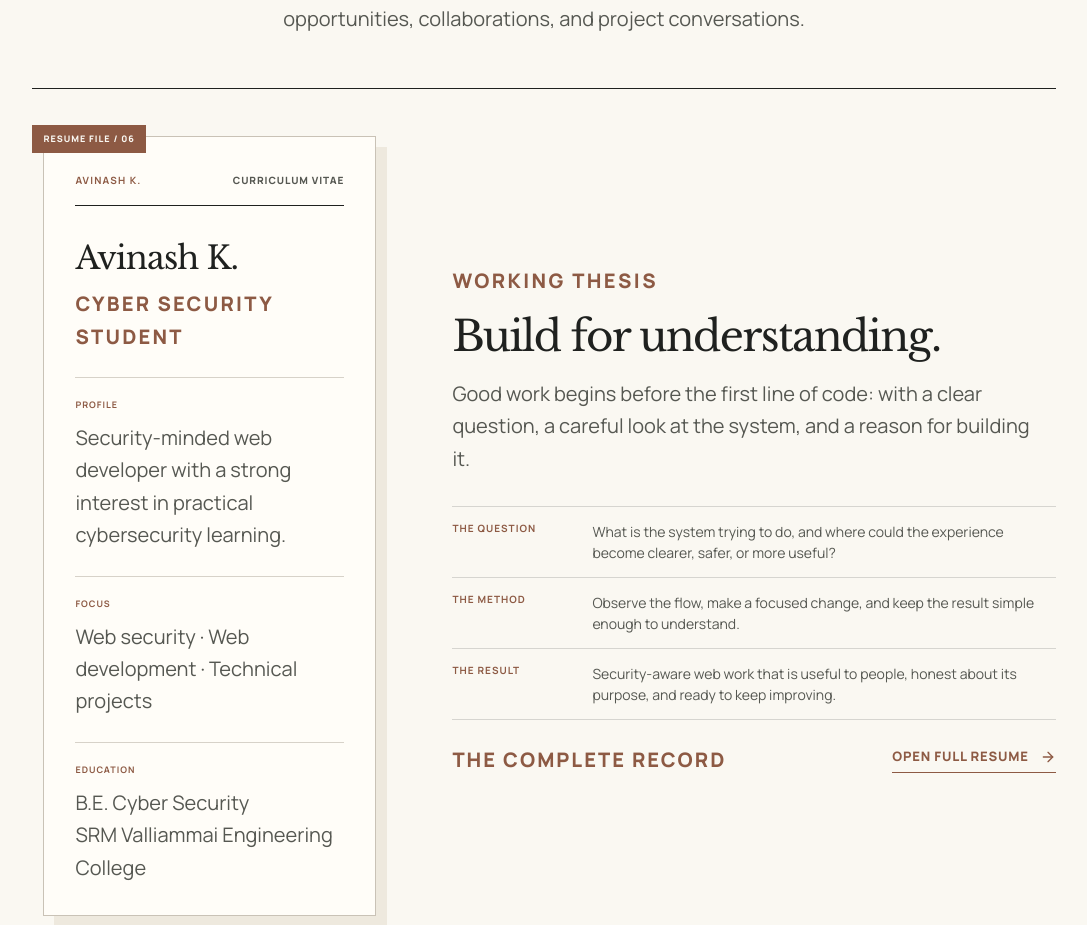
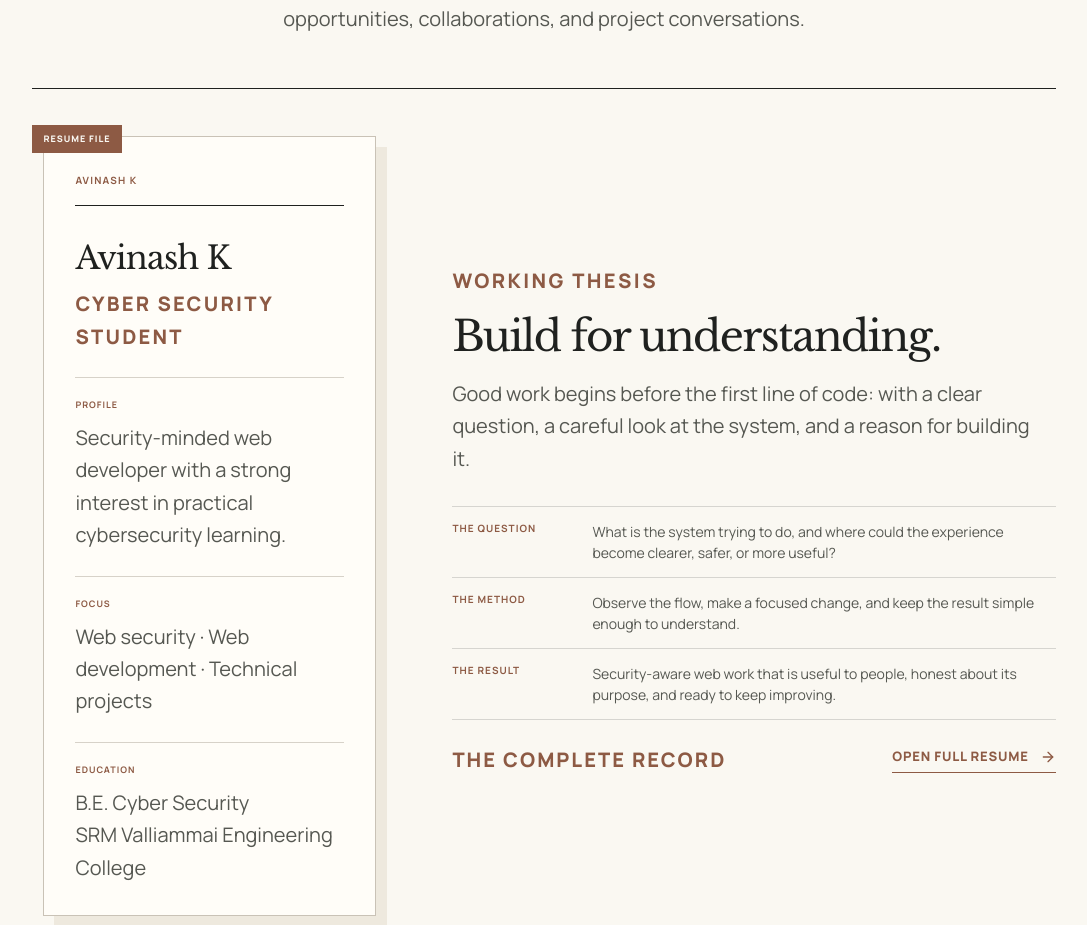
Before and after one commit to avinashk08408/Avinash-portfolio, a React (Vite) app: page / in a window 1280 px wide. Shown: the part 5891-6816 px from the top of the page, without its empty margins (96-1183 px from the left). Built offline with nearby package versions, Linux system fonts and the light colour scheme; a web font is replaced by a local one.

Commit message:
Update Resume.jsx

```diff
--- a/src/components/Resume/Resume.jsx
+++ b/src/components/Resume/Resume.jsx
@@ -26,16 +26,15 @@ export default function Resume() {
       <div className="resume-folio">
         <aside className="resume-paper-wrap">
           <span className="resume-file-tab">
-            RESUME FILE / 06
+            RESUME FILE
           </span>
 
           <div className="resume-paper">
             <div className="resume-paper-top">
-              <strong>AVINASH K.</strong>
-              <span>CURRICULUM VITAE</span>
+              <strong>AVINASH K</strong>
             </div>
 
-            <h3>Avinash K.</h3>
+            <h3>Avinash K</h3>
 
             <p className="resume-paper-role">
               CYBER SECURITY STUDENT
```
